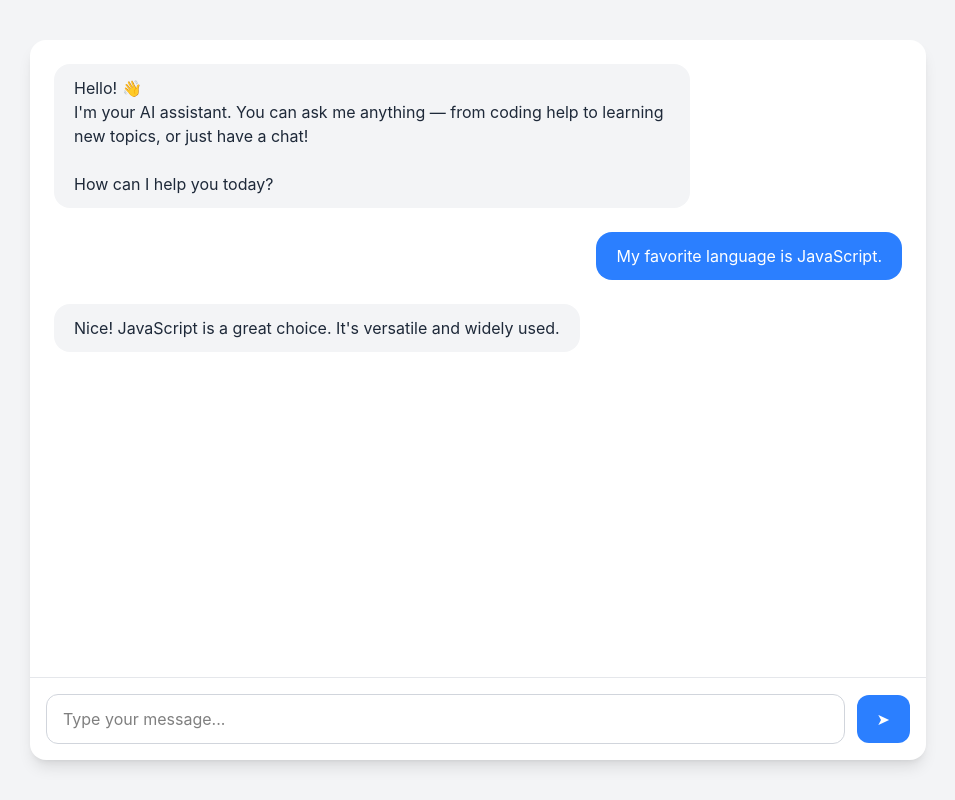
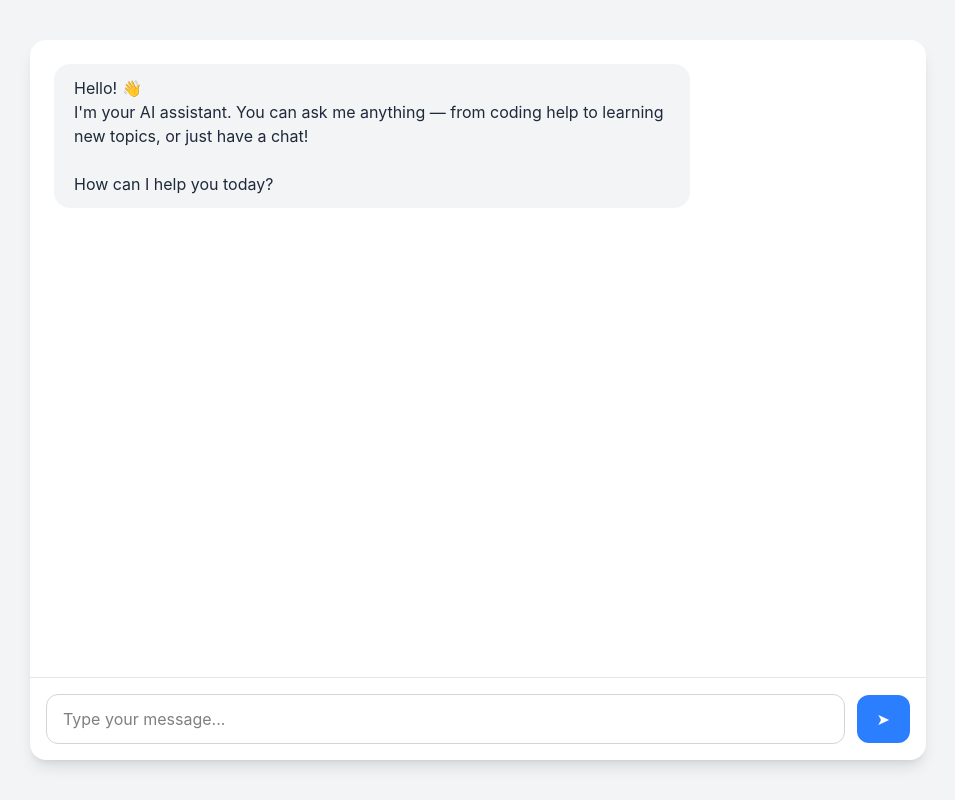
Before and after one commit to SayanSaha2003/ai-chatbot, a React (Vite) app in the folder client/: page / in a window 1280 px wide. Shown: the whole page, without its empty margins (162-1117 px from the left). Built offline with nearby package versions, Linux system fonts and the light colour scheme.

Commit message:
Manage User Messages

```diff
--- a/client/src/components/Chat.jsx
+++ b/client/src/components/Chat.jsx
@@ -1,28 +1,29 @@
+import { useState } from "react";
 import Input from "./Input";
 
 function Chat() {
-    const messages = [
+    const [messages, setMessages] = useState([
         {
             role: "assistant",
             content:
                 "Hello! 👋\nI'm your AI assistant. You can ask me anything — from coding help to learning new topics, or just have a chat!\n\nHow can I help you today?",
         },
-        {
-            role: "user",
-            content: "My favorite language is JavaScript.",
-        },
-        {
-            role: "assistant",
-            content:
-                "Nice! JavaScript is a great choice. It's versatile and widely used.",
-        },
-    ];
+    ]);
+
+    const handleSend = (userMessage) => {
+        setMessages((prev) => [
+            ...prev,
+            {
+                role: "user",
+                content: userMessage,
+            },
+        ]);
+    };
 
     return (
         <div className="flex h-screen items-center justify-center bg-gray-100 p-4">
             <div className="flex h-[90vh] w-full max-w-4xl flex-col overflow-hidden rounded-2xl bg-white shadow-lg">
 
-                {/* Chat messages */}
                 <div className="flex-1 space-y-6 overflow-y-auto p-6">
                     {messages.map((message, index) => (
                         <div
@@ -46,8 +47,8 @@ function Chat() {
                     ))}
                 </div>
 
-                {/* Input */}
-                <Input />
+                <Input onSend={handleSend} />
+
             </div>
         </div>
     );
--- a/client/src/components/Input.jsx
+++ b/client/src/components/Input.jsx
@@ -1,9 +1,24 @@
-function Input() {
+import { useState } from "react";
+
+function Input({ onSend }) {
+    const [userMessage, setUserMessage] = useState("");
+
+    const handleSubmit = (e) => {
+        e.preventDefault();
+
+        if (!userMessage.trim()) return;
+
+        onSend(userMessage);
+        setUserMessage("");
+    };
+
     return (
         <div className="border-t border-gray-200 p-4">
-            <form className="flex items-center gap-3">
+            <form onSubmit={handleSubmit} className="flex items-center gap-3">
                 <input
                     type="text"
+                    value={userMessage}
+                    onChange={(e) => setUserMessage(e.target.value)}
                     placeholder="Type your message..."
                     className="flex-1 rounded-xl border border-gray-300 px-4 py-3 outline-none focus:border-blue-500"
                 />
```
